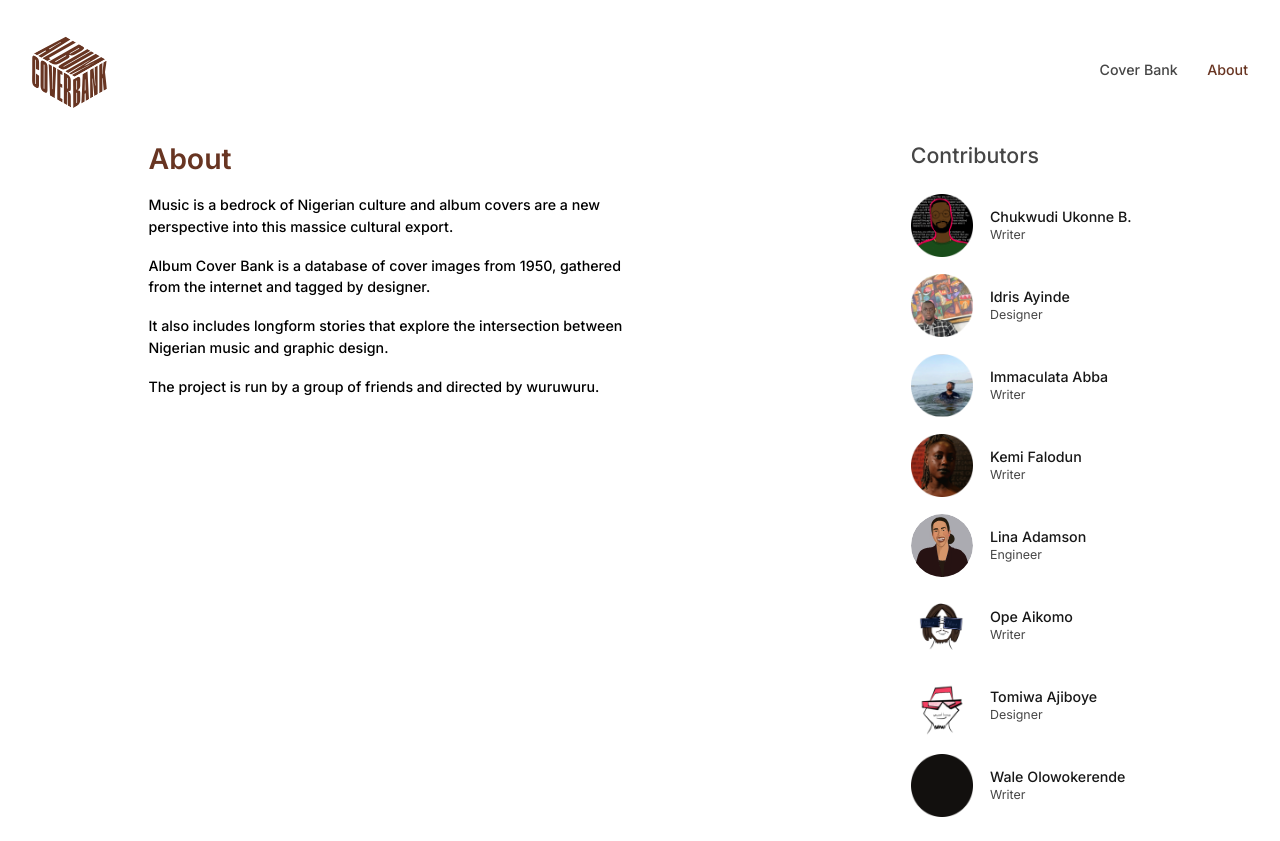
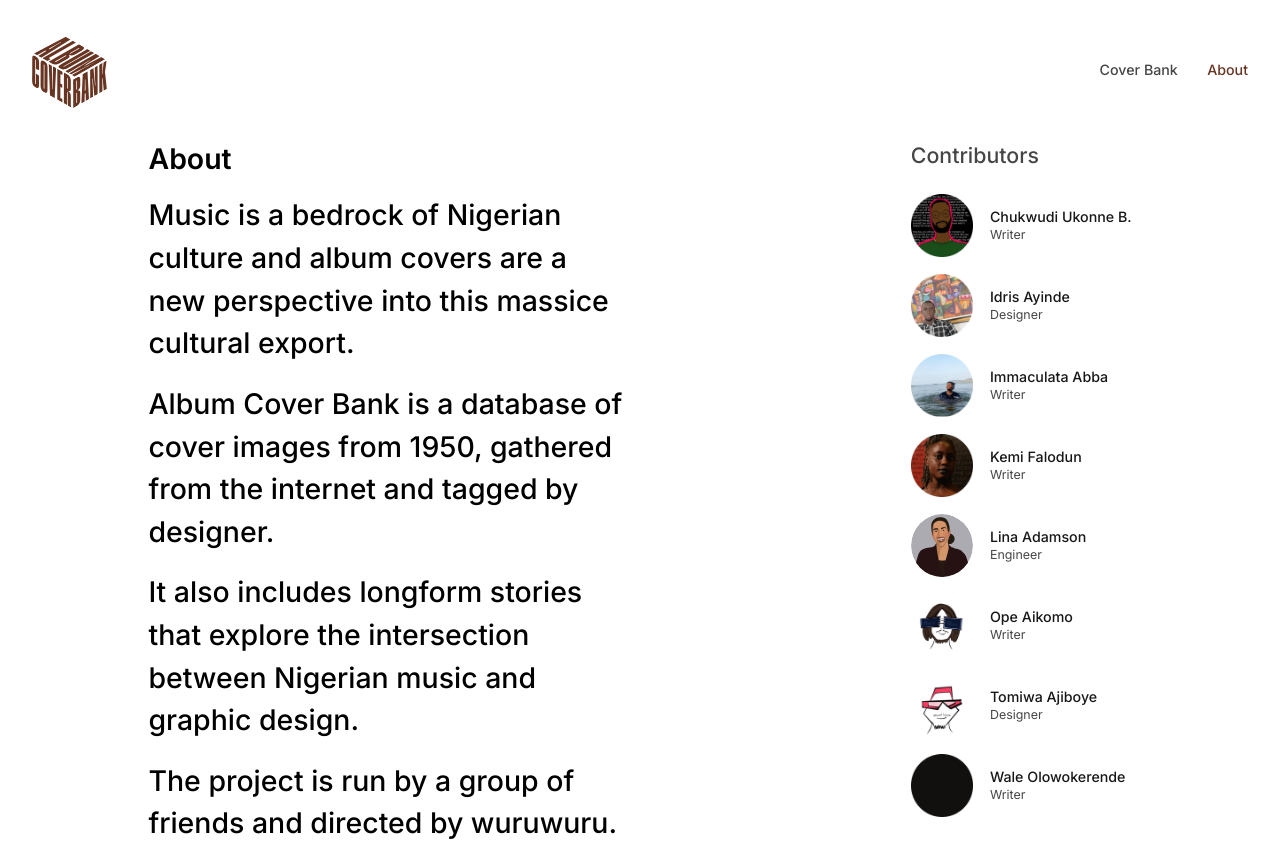
Before and after one commit to wuruwuru/albumcoverbank.com, a React (Create React App) app: page /about in a window 1280 px wide. Shown: the top 841 px of the page. Built offline with nearby package versions, Linux system fonts and the light colour scheme; no server answers.

Commit message:
font size changes

```diff
--- a/src/pages/about/About.module.scss
+++ b/src/pages/about/About.module.scss
@@ -15,7 +15,7 @@
   h2 {
     font-size: 3.2rem;
     font-weight: 600;
-    color: #683522;
+    color: #000;
     margin-bottom: 2.4rem;
 
     @include media("<=phone") {
@@ -31,10 +31,10 @@
     }
 
     p {
-      font-size: 1.6rem;
+      font-size: 3.2rem;
       font-weight: 500;
       margin: 2rem 0;
-      line-height: 2.4rem;
+      line-height: 4.8rem;
 
       @include media("<=phone") {
         font-weight: 400;
```
